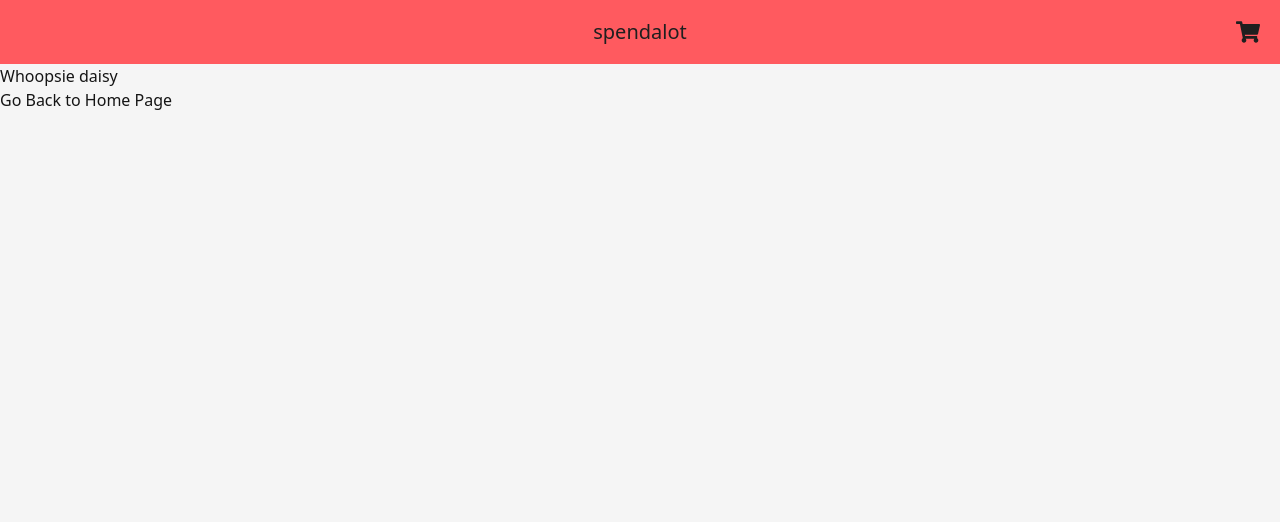
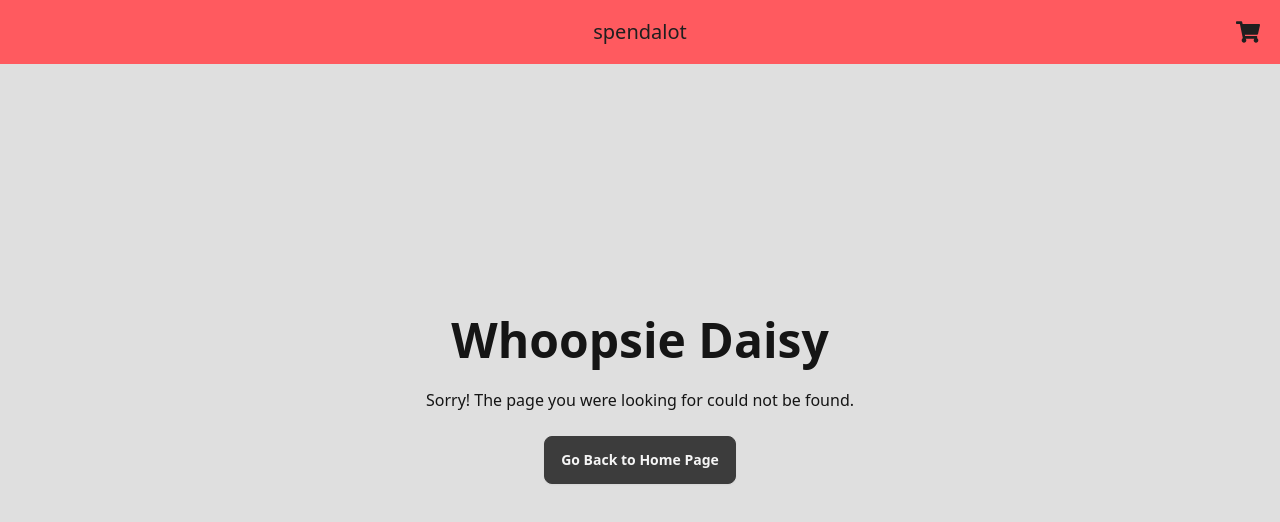
Before and after one commit to AdeWet/react-project, a React (Vite) app: page /browse in a window 1280 px wide. Shown: the top 522 px of the page. Built offline with nearby package versions, Linux system fonts and the light colour scheme.

Commit message:
style: :lipstick: added a toast to inform user that product has been added in cart

```diff
--- a/src/components/browse/BrowsePage.tsx
+++ b/src/components/browse/BrowsePage.tsx
@@ -1,4 +1,5 @@
 import { useQuery } from "@tanstack/react-query";
+import { useState } from "react";
 import { getProducts } from "../../api/fakestoreApi";
 import { useCartStore } from "../stores/useCartStore";
 import ProductCard from "./ProductCard";
@@ -8,6 +9,8 @@ const BrowsePage = () => {
     queryKey: ["products"],
     queryFn: getProducts,
   });
+
+  const [isShowingToast, changeIsShowingToast] = useState(false);
 
   const { adjustItemQuantity } = useCartStore();
 
@@ -19,7 +22,16 @@ const BrowsePage = () => {
     );
   }
 
+  function handleAddToCart(productId: number) {
+    adjustItemQuantity(productId, true);
+    changeIsShowingToast(true);
+    setTimeout(() => changeIsShowingToast(false), 1500);
+  }
+
   return (
+    <div>
+      {isShowingToast && <ItemAddedToast />}
+
       <div className="w-svw p-2 xl:p-4 grid grid-cols-1 md:grid-cols-2 lg:grid-cols-3 xl:grid-cols-4 xl:gap-4 gap-2 justify-center">
         {query.data?.map((product) => (
           <ProductCard
@@ -28,9 +40,20 @@ const BrowsePage = () => {
             image={product.image}
             title={product.title}
             price={product.price}
-          handleAddToCart={() => adjustItemQuantity(product.id, true)}
+            handleAddToCart={() => handleAddToCart(product.id)}
           />
         ))}
+      </div>
+    </div>
+  );
+};
+
+const ItemAddedToast = () => {
+  return (
+    <div className="toast z-50 top-16 transition-opacity ease-in-out duration-500 opacity-100">
+      <div className="alert alert-info font-light">
+        <span>Item added to your cart</span>
+      </div>
     </div>
   );
 };
--- a/src/components/browse/ProductCard.tsx
+++ b/src/components/browse/ProductCard.tsx
@@ -21,7 +21,7 @@ const ProductCard = ({
   };
 
   return (
-    <Link key={id} to={`${id}`}>
+    <Link key={id} to={`browse/${id}`}>
       <div className="card card-compact bg-base-100 shadow-xl">
         <figure className="bg-white">
           <img
--- a/src/components/error/ErrorPage.tsx
+++ b/src/components/error/ErrorPage.tsx
@@ -2,10 +2,19 @@ import { Link } from "react-router-dom";
 
 const ErrorPage = () => {
   return (
-    <>
-      <h2>Whoopsie daisy</h2>
-      <Link to="/">Go Back to Home Page</Link>
-    </>
+    <div className="hero bg-base-200 h-svh -mt-16">
+      <div className="hero-content text-center">
+        <div className="max-w-md">
+          <h1 className="text-5xl font-bold">Whoopsie Daisy</h1>
+          <p className="py-6">
+            Sorry! The page you were looking for could not be found.
+          </p>
+          <Link className="btn btn-primary" to="">
+            Go Back to Home Page
+          </Link>
+        </div>
+      </div>
+    </div>
   );
 };
 
--- a/src/components/navbar/Navbar.tsx
+++ b/src/components/navbar/Navbar.tsx
@@ -3,7 +3,7 @@ import { Link } from "react-router-dom";
 
 const Navbar = () => {
   return (
-    <div className="sticky top-0 z-50 navbar bg-secondary text-secondary-content">
+    <div className="sticky top-0 z-50 navbar bg-secondary text-secondary-content h-16">
       <div className="navbar-start"></div>
       <div className="navbar-center">
         <Link
--- a/src/components/productInfo/ProductInfoPage.tsx
+++ b/src/components/productInfo/ProductInfoPage.tsx
@@ -57,7 +57,7 @@ const ProductInfoPage = () => {
       <div className="divider -m-0 lg:col-span-2 md:col-span-2"></div>
       <div>
         <button
-          className="btn btn-secondary text-secondary-content"
+          className="btn btn-secondary btn-outline text-secondary-content"
           onClick={() => changeReviewingState(!isReviewing)}
         >
           {!isReviewing ? "Write a Review" : "Cancel"}
```
Lines whose indentation alone changed are shown as unchanged.
